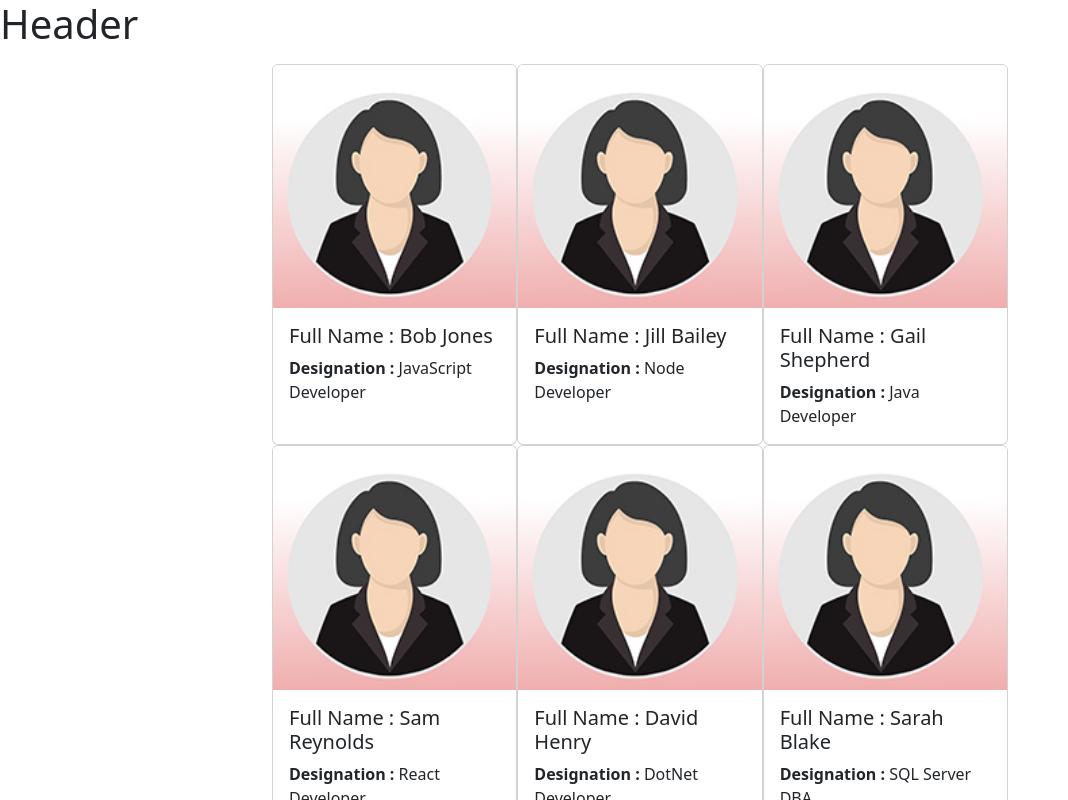
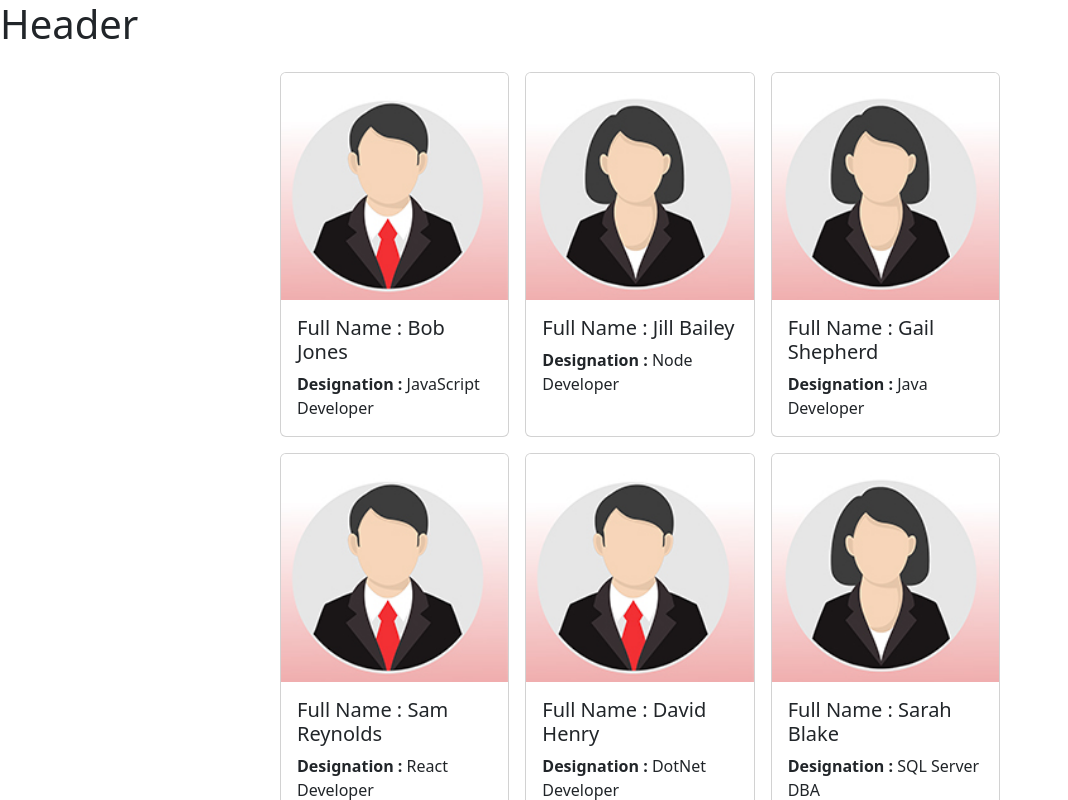
Before and after one commit to EliottDevCode/team-allocation-react, a React (Create React App) app: page / in a window 1280 px wide. Shown: the top 800 px of the page, without its empty margins (0-1068 px from the left). Built offline with nearby package versions, Linux system fonts and the light colour scheme.

Commit message:
Add two gender on profile

```diff
--- a/src/Employees.js
+++ b/src/Employees.js
@@ -96,8 +96,11 @@ const Employees = () => {
                     <div className="card-collection">
                     {
                         employees.map((employee) => (
-                            <div id={employee.id} className="card">
-                                <img src={femaleProfile} alt="image employee" className="card-img-top"/>
+                            <div id={employee.id} className="card m-2" style={{cursor: "pointer"}}>
+
+                                {(employee.gender === 'male')? <img src={maleProfile} alt="employee profile male" className="card-img-top"/>
+                                                                :<img src={femaleProfile} alt="employee profile female" className="card-img-top"/>}
+
                                 <div className="card-body">
                                     <h5 className="card-title"> Full Name : {employee.fullName}</h5>
                                     <p className="card-text"> <b> Designation : </b> {employee.designation} </p>
```
